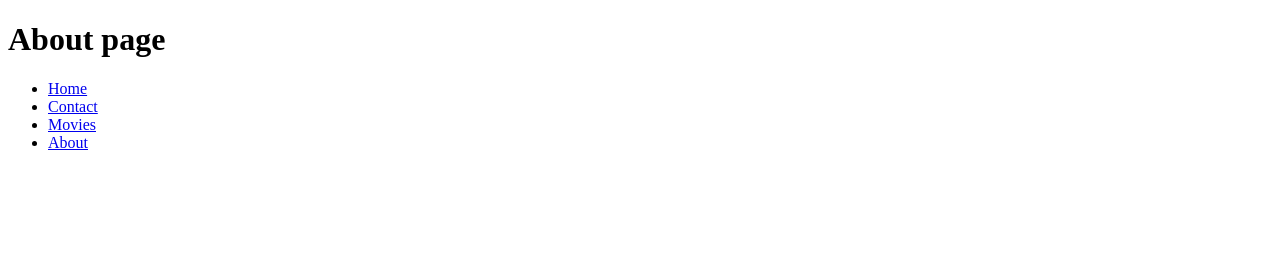
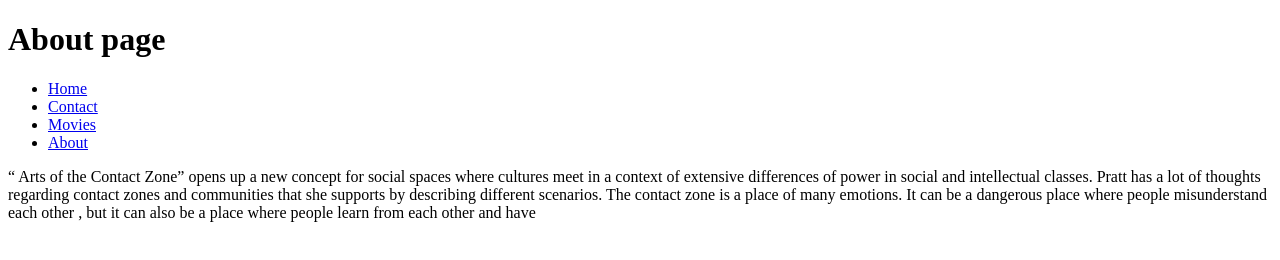
Before and after one commit to wasiq420/other-link-in-one-page, a plain HTML site: page about.html in a window 1280 px wide. Drawn offline with Linux system fonts and the light colour scheme.

Commit message:
other links in one page

```diff
--- a/about.html
+++ b/about.html
@@ -24,5 +24,7 @@
 
 
     </nav>
+    <p>“ Arts of the Contact Zone” opens up a new concept for social spaces where cultures meet in a context of extensive differences of power in social and intellectual classes. Pratt has a lot of thoughts regarding contact zones and communities that she supports by describing different scenarios. The contact zone is a place of many emotions. It can be a dangerous place where people misunderstand each other
+        , but it can also be a place where people learn from each other and have</p>
 </body>
 </html>
```
Also changed, not shown: index.html (+2 -0 lines).
